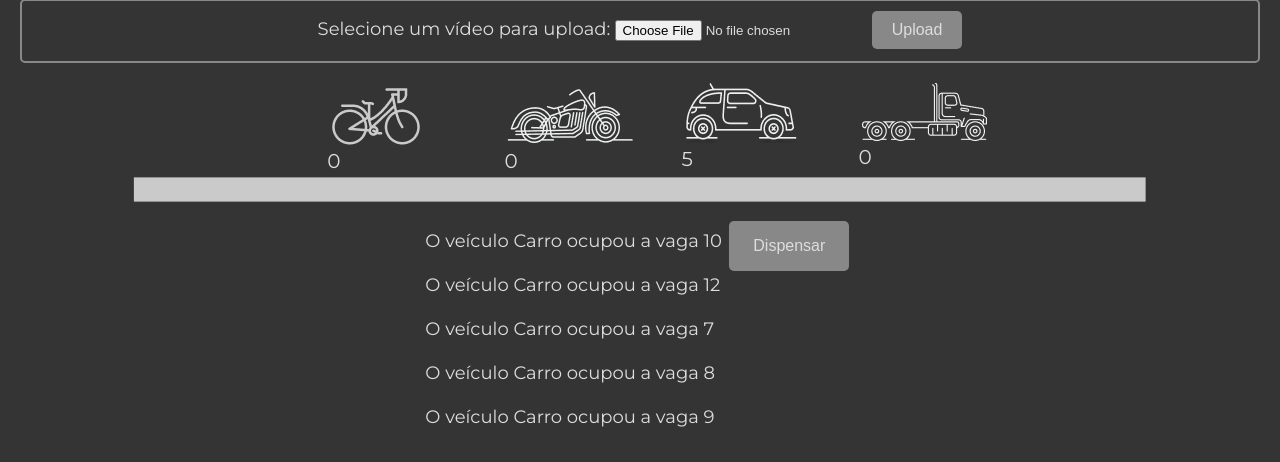
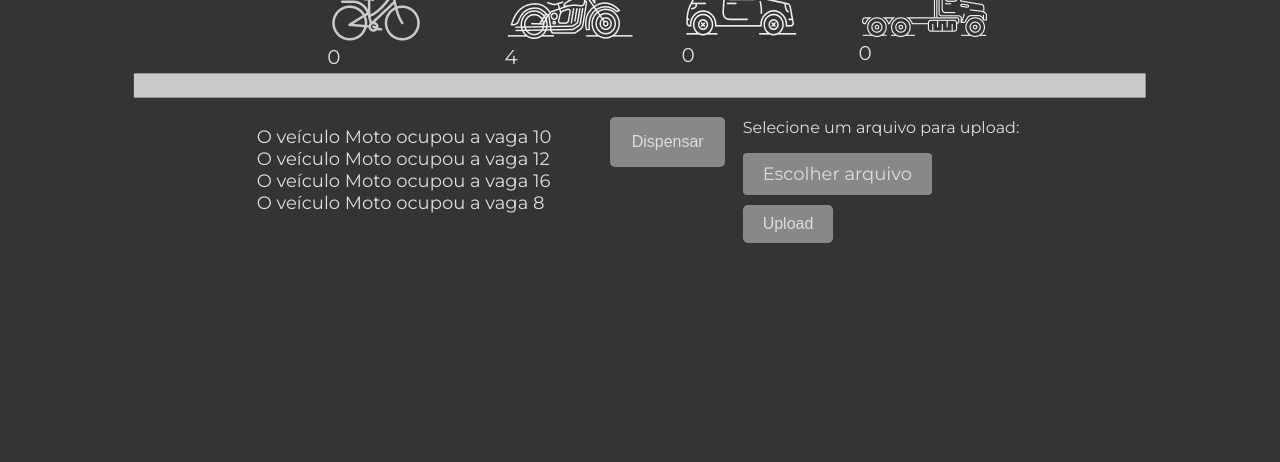
Before and after one commit to RenatoWlk/ProjetoIntegradorV, a Flask app: page / in a window 1280 px wide. Shown: the part 525-987 px from the top of the page. After the commit the page ends 768 px from the top, so only its background shows below. Run offline with Flask 3, Linux system fonts and the light colour scheme.

Commit message:
Teste com vídeo próprio e Melhorias frontend

```diff
--- a/app.py
+++ b/app.py
@@ -5,19 +5,16 @@ import cv2
 import json
 from flask import Flask, render_template, jsonify, Response, request, redirect, url_for
 from werkzeug.utils import secure_filename
-from templates.YOLOV8 import basic, testcount
+from templates.YOLOV8 import basic, yolo_analise_parking
 
 DADOS_YOLO_PATH = "../ProjetoIntegradorV/templates/frontend/dados_yolo.json"
-VIDEO_PATH = '../ProjetoIntegradorV/static/videos/parking1.mp4'
 UPLOAD_FOLDER = '../ProjetoIntegradorV/static/videos'
 ALLOWED_EXTENSIONS = {'mp4', 'avi', 'mov'}
 CLASSES_PATH = '../ProjetoIntegradorV/templates/YOLOV8/classes.txt'
+video_path = '../ProjetoIntegradorV/static/videos/estacionamento_video.mp4'
 
 app = Flask(__name__)
 app.config['UPLOAD_FOLDER'] = UPLOAD_FOLDER
-
-def allowed_file(filename):
-    return '.' in filename and filename.rsplit('.', 1)[1].lower() in ALLOWED_EXTENSIONS
 
 @app.route('/')
 def index():
@@ -35,7 +32,7 @@ def process_video():
         class_list_str = classes_file.read().split("\n")
 
     while True:
-        video = cv2.VideoCapture(VIDEO_PATH)
+        video = cv2.VideoCapture(video_path)
         ret = True
 
         while ret:
@@ -44,9 +41,9 @@ def process_video():
                 break
 
             # processed_frame = basic.process_frame(frame, class_list_str)
-            processed_frame = testcount.process_frame(frame, class_list_str)
+            processed_frame = yolo_analise_parking.process_frame(frame, class_list_str)
             # basic.draw_area(processed_frame)
-            # testcount.draw_area(processed_frame)
+            yolo_analise_parking.draw_area(processed_frame)
 
             _, jpeg = cv2.imencode('.jpg', processed_frame)
             frame_bytes = jpeg.tobytes()
@@ -60,6 +57,9 @@ def process_video():
 def video_feed():
     return Response(process_video(), mimetype='multipart/x-mixed-replace; boundary=frame')
 
+def allowed_file(filename):
+    return '.' in filename and filename.rsplit('.', 1)[1].lower() in ALLOWED_EXTENSIONS
+
 @app.route('/upload_video', methods=['GET', 'POST'])
 def upload_video():
     if request.method == 'POST':
@@ -71,10 +71,10 @@ def upload_video():
         if file and allowed_file(file.filename):
             filename = secure_filename(file.filename)
             file.save(os.path.join(app.config['UPLOAD_FOLDER'], filename))
-            global VIDEO_PATH
-            VIDEO_PATH = os.path.join(app.config['UPLOAD_FOLDER'], filename)
+            global video_path
+            video_path = os.path.join(app.config['UPLOAD_FOLDER'], filename)
             return redirect(url_for('index'))
-    return render_template('frontend/upload.html')
+    return render_template('frontend/tela.html')
 
 if __name__ == '__main__':
     app.run(debug=True)
--- a/static/css/style.css
+++ b/static/css/style.css
@@ -72,46 +72,6 @@ h1 {
     background-color: var(--highlight-color);
 }
 
-/* UPLOAD */
-.upload-container {
-    display: flex;
-    flex-direction: column;
-    align-items: center;
-    justify-content: center;
-    margin: var(--padding-medium);
-    background-color: var(--primary-color);
-    padding: var(--padding-small);
-    border: 2px solid var(--secondary-color);
-    border-radius: 5px;
-}
-
-.upload-container label {
-    font-size: var(--font-size-medium);
-    margin-bottom: var(--padding-small);
-}
-
-.upload-container input[type="file"] {
-    margin-bottom: var(--padding-small);
-}
-
-.upload-container input[type="submit"] {
-    background-color: var(--secondary-color);
-    border: none;
-    color: var(--highlight-color);
-    padding: var(--padding-small) var(--padding-medium);
-    text-align: center;
-    text-decoration: none;
-    font-size: var(--font-size-small);
-    cursor: pointer;
-    border-radius: 5px;
-    transition: background-color 0.3s ease;
-}
-
-.upload-container input[type="submit"]:hover {
-    background-color: var(--highlight-color);
-    color: var(--primary-color);
-}
-
 /* DADOS DO ESTACIONAMENTO */
 .parking-lot {
     display: flex;
@@ -150,23 +110,26 @@ h1 {
     align-items: center;
 }
 
-/* CONSOLE */
+/* FOOTER */
 footer {
-    background-color: var(--primary-color);
+    display: flex;
+    flex-direction: row;
+    justify-content: center;
 }
 
+/* CONSOLE */
 .console-container {
     display: flex;
     flex-direction: row;
-    flex-grow: 1;
     justify-content: center;
+    min-height: 300px;
     border: 5px solid var(--primary-color);
     border-radius: 5px;
     margin-bottom: var(--padding-small);
 }
 
 #console-data-txt {
-    min-width: 23%;
+    min-width: 350px;
     font-size: var(--font-size-medium);
     text-align: left;
     border: 1px solid var(--primary-color);
@@ -193,3 +156,55 @@ footer {
     background-color: var(--highlight-color);
     color: var(--primary-color);
 }
+
+/* UPLOAD */
+.upload-container {
+    height: 120px;
+    display: flex;
+    flex-direction: column;
+    align-items: center;
+    justify-content: center;
+    background-color: var(--primary-color);
+    padding: var(--padding-small);
+}
+
+.upload-container label {
+    font-size: var(--font-size-medium);
+    margin-bottom: var(--padding-small);
+}
+
+.upload-container input[type="file"] {
+    display: none;
+}
+
+.upload-container input[type="submit"] {
+    background-color: var(--secondary-color);
+    border: none;
+    color: var(--highlight-color);
+    padding: var(--padding-small) var(--padding-medium);
+    text-align: center;
+    text-decoration: none;
+    font-size: var(--font-size-small);
+    cursor: pointer;
+    border-radius: 5px;
+    transition: background-color 0.3s ease;
+}
+
+.upload-container input[type="submit"]:hover {
+    background-color: var(--highlight-color);
+    color: var(--primary-color);
+}
+
+.custom-file-upload {
+    padding: var(--padding-small) var(--padding-medium);
+    display: inline-block;
+    cursor: pointer;
+    background-color: var(--secondary-color);
+    color: var(--highlight-color);
+    border-radius: 4px;
+}
+
+.custom-file-upload:hover {
+    background-color: var(--highlight-color);
+    color: var(--secondary-color);
+}
--- a/static/script.js
+++ b/static/script.js
@@ -1,4 +1,4 @@
-const TOTAL_PARKING_SPOTS = 12;
+const TOTAL_PARKING_SPOTS = 17;
 const UPDATE_INTERVAL = 1000; // Tempo em ms
 let refreshIntervalId;
 
@@ -72,9 +72,9 @@ function updateElements(bicycle, motorcycle, car, truck, available, occupied){
 function updateConsole(consoleData){
     const consoleDataTxt = document.getElementById("console-data-txt");
     if (consoleData.length === 0) {
-        clearConsole("Não há veículos estacionados no momento.");
+        clearConsole("Nenhum veículo no momento.");
     } else {
-        consoleDataTxt.innerText = consoleData.join("\n \n");
+        consoleDataTxt.innerText = consoleData.join("\n");
     }
 }
 
--- a/templates/frontend/dados_yolo.json
+++ b/templates/frontend/dados_yolo.json
@@ -1 +1 @@
-{"area1": {"bicycle": 0, "motorcycle": 0, "car": 0, "truck": 0, "occupied": 0}, "area2": {"bicycle": 0, "motorcycle": 0, "car": 0, "truck": 0, "occupied": 0}, "area3": {"bicycle": 0, "motorcycle": 0, "car": 0, "truck": 0, "occupied": 0}, "area4": {"bicycle": 0, "motorcycle": 0, "car": 0, "truck": 0, "occupied": 0}, "area5": {"bicycle": 0, "motorcycle": 0, "car": 0, "truck": 0, "occupied": 0}, "area6": {"bicycle": 0, "motorcycle": 0, "car": 0, "truck": 0, "occupied": 0}, "area7": {"bicycle": 0, "motorcycle": 0, "car": 1, "truck": 0, "occupied": 1}, "area8": {"bicycle": 0, "motorcycle": 0, "car": 1, "truck": 0, "occupied": 1}, "area9": {"bicycle": 0, "motorcycle": 0, "car": 1, "truck": 0, "occupied": 1}, "area10": {"bicycle": 0, "motorcycle": 0, "car": 1, "truck": 0, "occupied": 1}, "area11": {"bicycle": 0, "motorcycle": 0, "car": 0, "truck": 0, "occupied": 0}, "area12": {"bicycle": 0, "motorcycle": 0, "car": 1, "truck": 0, "occupied": 1}}
+{"area1": {"bicycle": 0, "motorcycle": 0, "car": 0, "truck": 0, "occupied": 0}, "area2": {"bicycle": 0, "motorcycle": 0, "car": 0, "truck": 0, "occupied": 0}, "area3": {"bicycle": 0, "motorcycle": 0, "car": 0, "truck": 0, "occupied": 0}, "area4": {"bicycle": 0, "motorcycle": 0, "car": 0, "truck": 0, "occupied": 0}, "area5": {"bicycle": 0, "motorcycle": 0, "car": 0, "truck": 0, "occupied": 0}, "area6": {"bicycle": 0, "motorcycle": 0, "car": 0, "truck": 0, "occupied": 0}, "area7": {"bicycle": 0, "motorcycle": 0, "car": 0, "truck": 0, "occupied": 0}, "area8": {"bicycle": 0, "motorcycle": 1, "car": 0, "truck": 0, "occupied": 1}, "area9": {"bicycle": 0, "motorcycle": 0, "car": 0, "truck": 0, "occupied": 0}, "area10": {"bicycle": 0, "motorcycle": 1, "car": 0, "truck": 0, "occupied": 1}, "area11": {"bicycle": 0, "motorcycle": 0, "car": 0, "truck": 0, "occupied": 0}, "area12": {"bicycle": 0, "motorcycle": 1, "car": 0, "truck": 0, "occupied": 1}, "area13": {"bicycle": 0, "motorcycle": 0, "car": 0, "truck": 0, "occupied": 0}, "area14": {"bicycle": 0, "motorcycle": 0, "car": 0, "truck": 0, "occupied": 0}, "area15": {"bicycle": 0, "motorcycle": 0, "car": 0, "truck": 0, "occupied": 0}, "area16": {"bicycle": 0, "motorcycle": 1, "car": 0, "truck": 0, "occupied": 1}, "area17": {"bicycle": 0, "motorcycle": 0, "car": 0, "truck": 0, "occupied": 0}}
--- a/templates/frontend/tela.html
+++ b/templates/frontend/tela.html
@@ -12,23 +12,29 @@
   </head>
   <body>
     <header>
+
       <div class="right-images">
         <img src="{{ url_for('static', filename='imagens/pedestre-icone.png') }}" alt="Imagem pedestre">
         <img src="{{ url_for('static', filename='imagens/bicicleta-icone.png') }}" alt="Imagem bicicleta">
         <img src="{{ url_for('static', filename='imagens/onibus-icone.png') }}" alt="Imagem ônibus">
         <img src="{{ url_for('static', filename='imagens/caminhao-icone.png') }}" alt="Imagem caminhão">
       </div>
+
       <div class="title">
         <h1>Monitoramento de Estacionamento</h1>
       </div>
+
       <div class="left-images">
         <img src="{{ url_for('static', filename='imagens/E-icone.png') }}" alt="Imagem estacionar">
         <img src="{{ url_for('static', filename='imagens/buzina-icone.png') }}" alt="Imagem buzina">
         <img src="{{ url_for('static', filename='imagens/velmax-icone.png') }}" alt="Imagem velocidade máxima">
         <img src="{{ url_for('static', filename='imagens/Pare-icone.png') }}" alt="Imagem pare">
       </div>
+
     </header>
+
     <main>
+
       <div class="videos-container">
         <div class="videos-text">
           <h2 id="available-text">Livres: 12</h2>
@@ -38,13 +44,7 @@
           <img id="video-1" src="{{ url_for('video_feed') }}" alt="Vídeo">
         </div>
       </div>
-      <div class="upload-container">
-        <form action="{{ url_for('upload_video') }}" method="post" enctype="multipart/form-data">
-          <label for="file">Selecione um vídeo para upload:</label>
-          <input type="file" name="file" id="file">
-          <input type="submit" value="Upload">
-        </form>
-      </div>
+
       <div class="parking-lot-image-container">
         <div class="parking-lot-image-part">
           <img src="{{ url_for('static', filename='imagens/BicicletaPark.png') }}" alt="Imagem bicicleta dados">
@@ -63,13 +63,30 @@
           <p id="truck">Dados 4</p>
         </div>
       </div>
+
       <div class="barra-separar-container">
         <img id="barra-separar" src="{{ url_for('static', filename='imagens/barra-separar.png') }}" alt="Barra">
       </div>
-      <div class="console-container">
-        <p id="console-data-txt">Console Data</p>
-        <button class="dispense-button" id="dispense-button" onclick="clearConsole('')">Dispensar</button>
-      </div>
+
+      <footer>
+
+        <div class="console-container">
+          <p id="console-data-txt">Console Data</p>
+          <button class="dispense-button" id="dispense-button" onclick="clearConsole('')">Dispensar</button>
+        </div>
+
+        <div class="upload-container">
+          <form action="{{ url_for('upload_video') }}" method="post" enctype="multipart/form-data">
+            <p>Selecione um arquivo para upload:</p>
+            <label for="file" class="custom-file-upload">
+                Escolher arquivo
+            </label>
+            <input type="file" name="file" id="file"><br>
+            <input type="submit" value="Upload">
+          </form>
+        </div>
+
+      </footer>
     </main>
   </body>
 </html>
```
Also changed, not shown: templates/YOLOV8/getcoords.py (added, +29 -0 lines), templates/YOLOV8/testcount.py (deleted, +0 -72 lines), templates/YOLOV8/yolo_analise_parking.py (added, +94 -0 lines), 1 other file.
